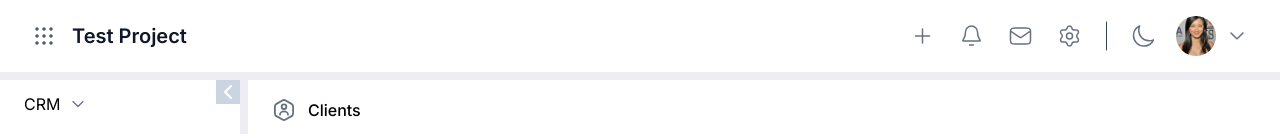
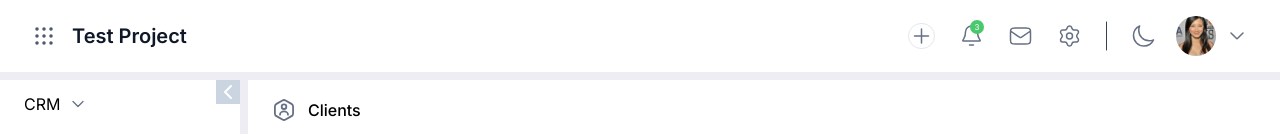
Before and after one commit to BishamKunwor/nipuna-table-task, a React (Vite) app: page / in a window 1280 px wide. Shown: the top 134 px of the page. Built offline with nearby package versions, Linux system fonts and the light colour scheme.

Commit message:
Completed NavBar

```diff
--- a/src/components/NavBar/DashboardConfig.tsx
+++ b/src/components/NavBar/DashboardConfig.tsx
@@ -1,14 +1,14 @@
 const navBarMenu = [
-  {
-    src: '/icons/plus.svg',
-    title: 'Add Task',
-    className: ''
-  },
-  {
-    src: '/icons/bell-02.svg',
-    title: 'Notifications',
-    className: ''
-  },
+  // {
+  //   src: '/icons/plus.svg',
+  //   title: 'Add Task',
+  //   className: 'rounded-full border p-0'
+  // },
+  // {
+  //   src: '/icons/bell-02.svg',
+  //   title: 'Notifications',
+  //   className: ''
+  // },
   {
     src: '/icons/mail-01.svg',
     title: 'Mails',
@@ -34,6 +34,19 @@ export default function DashboardConfig () {
   return (
     <main className='flex gap-6 max-h-10'>
       <div className='flex gap-4 items-center'>
+        <div className='md:cursor-pointer hover:bg-[var(--hover)] transition-all p-1'>
+          <img
+            src='/icons/plus.svg'
+            className={`rounded-full border`}
+            title='Add Task'
+          />
+        </div>
+        <div className='md:cursor-pointer p-1 hover:bg-[var(--hover)] transition-all relative'>
+          <img src='/icons/bell-02.svg' title='Notifications' />
+          <div className='px-1 text-[8px] h-[14px] text-white aspect-square flex items-center justify-center absolute top-0 right-1 z-10 bg-[var(--green)] rounded-full'>
+            3
+          </div>
+        </div>
         {navBarMenu.map((data, index) => (
           <img
             key={index}
```
